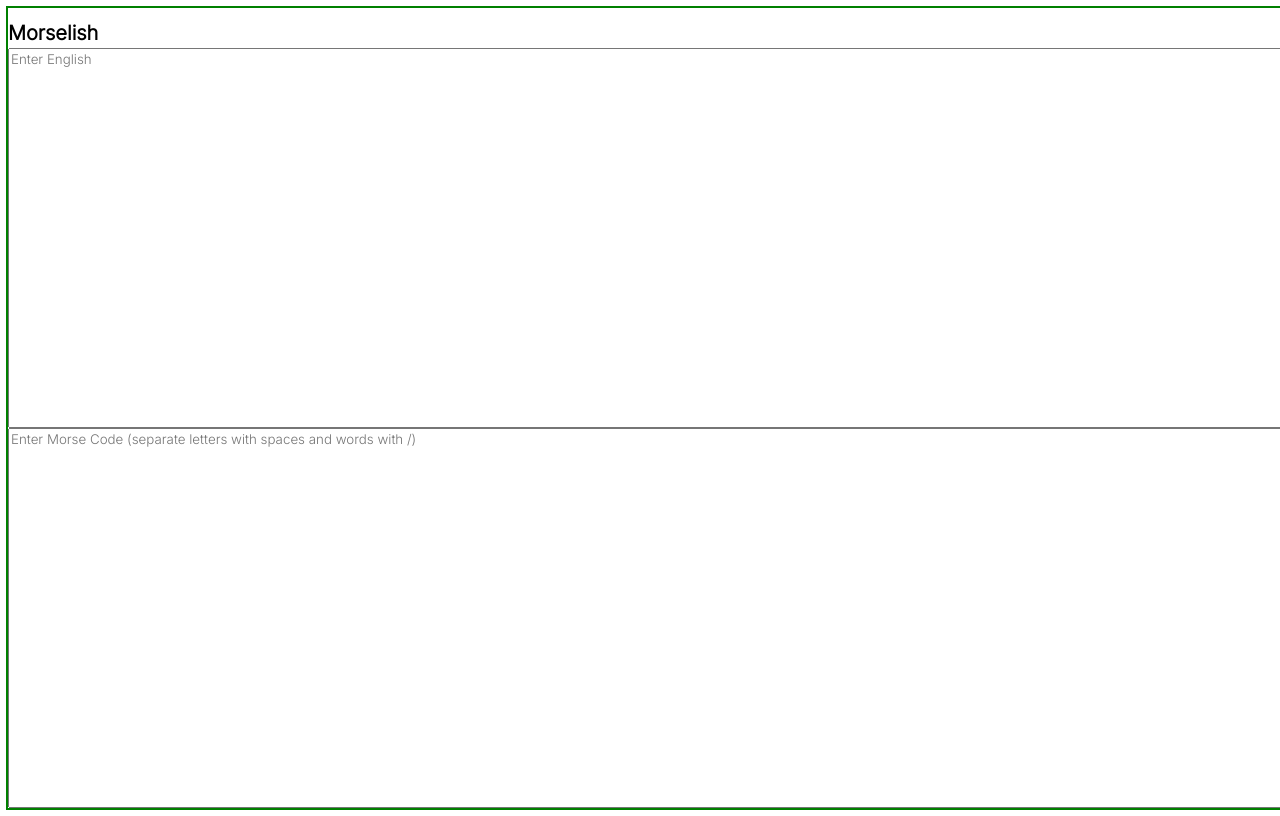
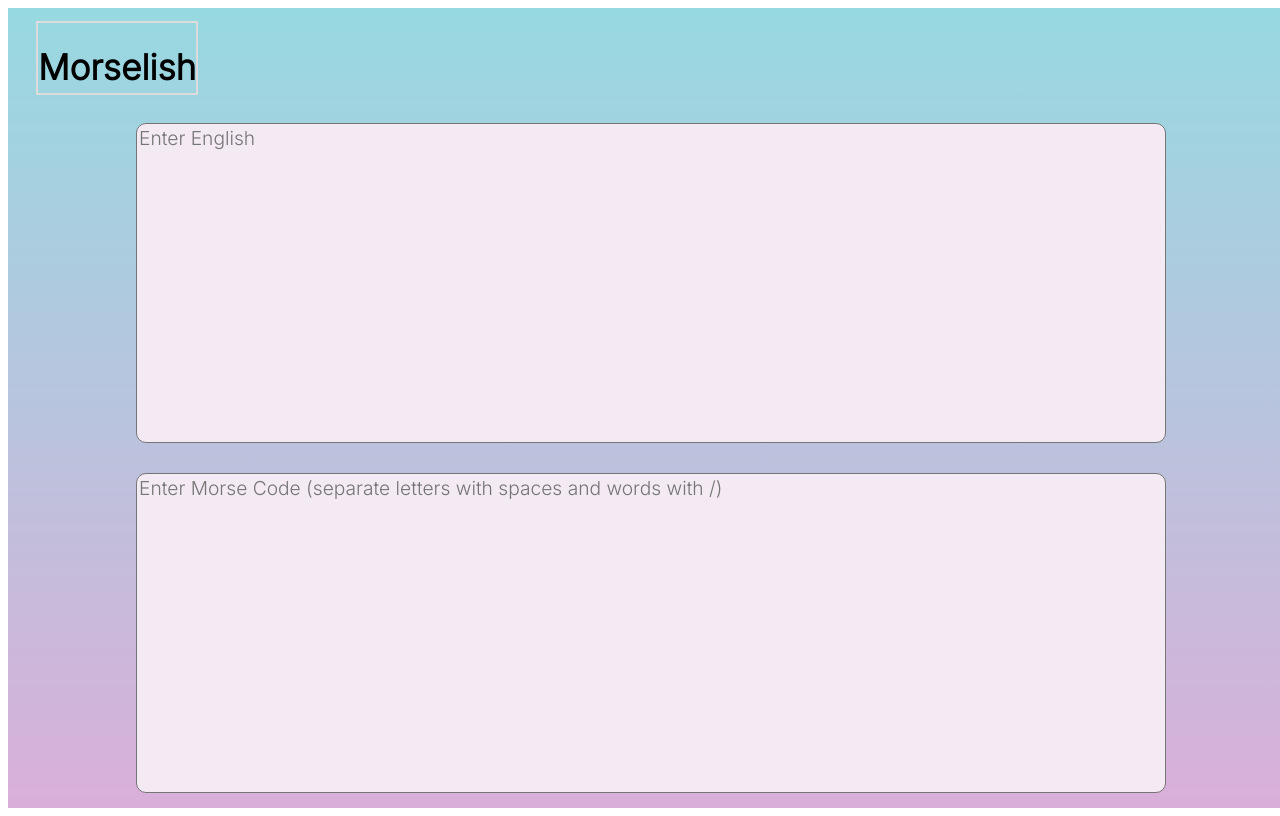
Before and after one commit to lalt22/lalitha-morse-code, a plain HTML site: page index.html in a window 1280 px wide. Drawn offline with Linux system fonts and the light colour scheme.

Commit message:
updated styling

```diff
--- a/styles/main-style.scss
+++ b/styles/main-style.scss
@@ -5,25 +5,29 @@ body {
 .container {
     display: flex;
     flex-direction: column;
+    align-items: center;
+    justify-content: space-around;
     width: 100vw;
     height: 100vh;
-    outline: 2px solid green;
+    background-color:#D9AFD9;
+    background-image: linear-gradient(0deg, #D9AFD9 0%, #97D9E1 100%);
 }
 
 .nav-container {
-    height: 40px;
-
-
+    height: 70px;
+    outline: 2px solid gainsboro;
+    align-self: flex-start;
+    margin-left: 30px;
     & h1 {
-        font-size: 20px;
+        font-size: 35px;
     }
 }
 
 .lang-container {
     display: flex;
     flex-direction: column;
-    width: 100%;
-    height: 50%;
+    width: 80%;
+    height: 40%;
     // outline: 2px solid red;
 }
 
@@ -31,4 +35,8 @@ textarea {
     width: 100%;
     height: 100%;
     font-family: 'Inter', sans-serif;
+    font-size: larger;
+    background-color: #f4eaf4;
+    border-radius: 10px;
+    resize: none;
 }
```
Also changed, not shown: styles/main-style.css.
